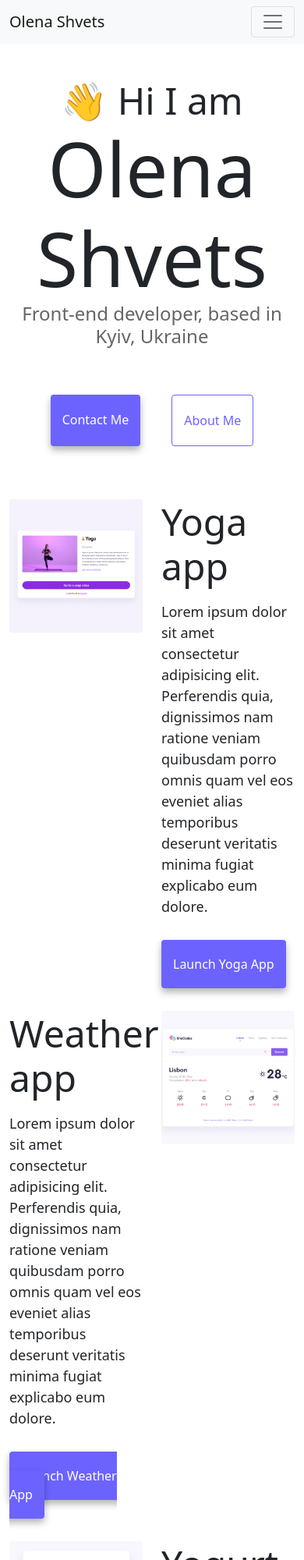
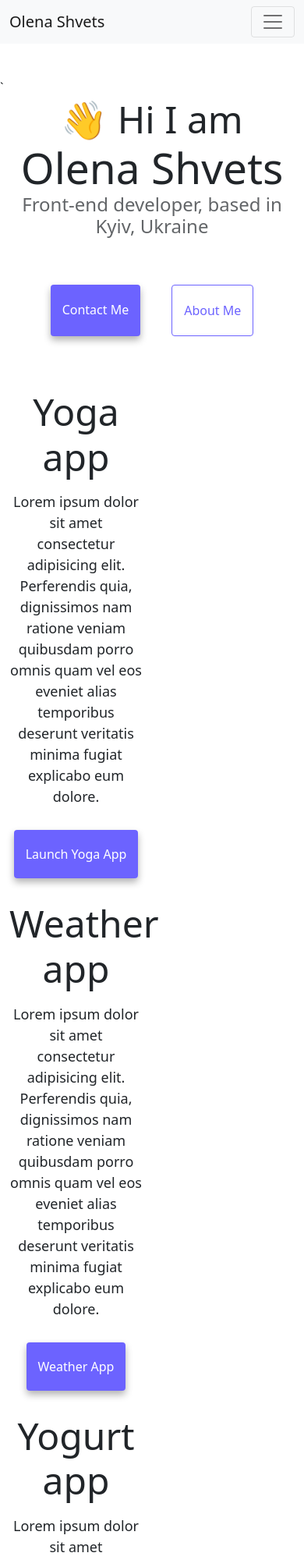
Before and after one commit to Lenashvets3/my-projects, a plain HTML site: page index.html in a window 390 px wide. Shown: the top 2000 px of the page at 78% size. Drawn offline with nearby package versions, Linux system fonts and the light colour scheme.

Commit message:
Added CSS Media queries

```diff
--- a/index.html
+++ b/index.html
@@ -68,6 +68,7 @@
         </div>
       </div>
     </nav>
+    `
     <h2 class="text-center">👋 Hi I am</h2>
     <h1 class="text-center">Olena Shvets</h1>
     <h3 class="text-center">Front-end developer, based in Kyiv, Ukraine</h3>
@@ -84,7 +85,7 @@
     </div>
     <div class="container">
       <div class="row">
-        <div class="col-6">
+        <div class="col-6 d-none d-sm-block">
           <img
             src="images/yoga.png"
             alt="Yoga project"
@@ -117,11 +118,11 @@
           </p>
           <div class="mt-5">
             <a href="#" class="primary-link" title="Weather project"
-              >Launch Weather App</a
+              >Weather App</a
             >
           </div>
         </div>
-        <div class="col-6">
+        <div class="col-6 d-none d-sm-block">
           <img
             src="images/weather.png"
             title="Weather project"
@@ -130,7 +131,7 @@
         </div>
       </div>
       <div class="row mt-5">
-        <div class="col-6">
+        <div class="col-6 d-none d-sm-block">
           <img
             src="images/yogurt.png"
             title="Yogurt project"
@@ -146,9 +147,7 @@
             explicabo eum dolore.
           </p>
           <div class="mt-5">
-            <a href="#" alt="Yogurt project" class="primary-link"
-              >Launch Weather App</a
-            >
+            <a href="#" alt="Yogurt project" class="primary-link">Yogurt App</a>
           </div>
         </div>
       </div>
--- a/style.css
+++ b/style.css
@@ -86,3 +86,13 @@ p {
 .email-link:hover {
   text-decoration: underline;
 }
+
+@media (max-width: 800px) {
+  .col-6 {
+    text-align: center;
+  }
+
+  h1 {
+    font-size: 55px;
+  }
+}
```
